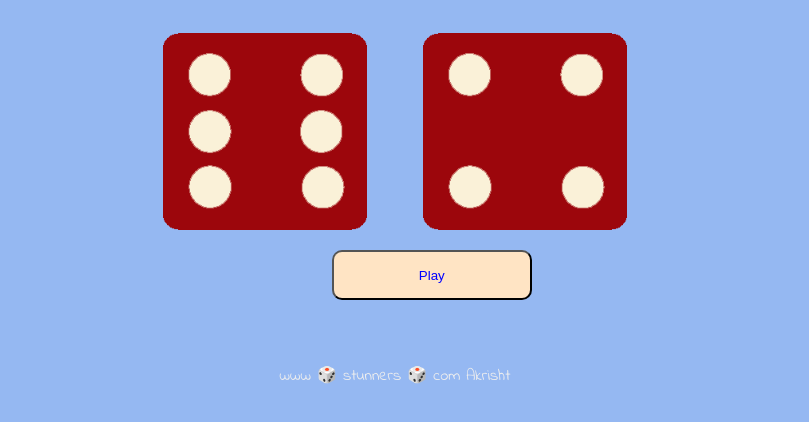
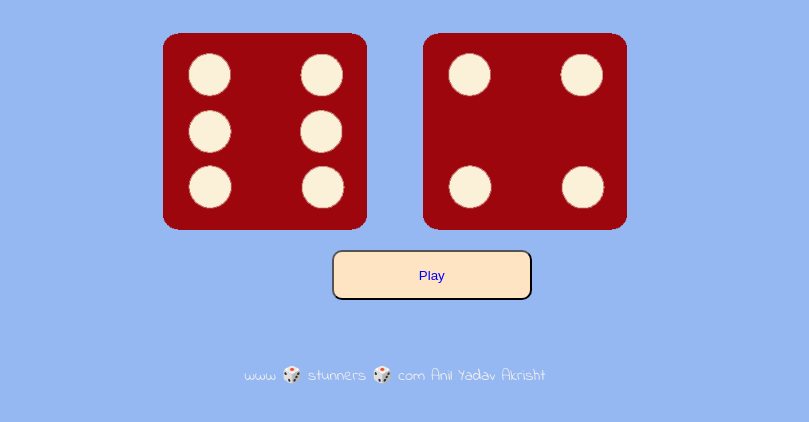
Before and after one commit to akrisht2805/Dice-Game, a plain HTML site: page index.html in a window 1280 px wide. Shown: the part 302-724 px from the top of the page, without its empty margins (245-1054 px from the left). Drawn offline with Linux system fonts and the light colour scheme.

Commit message:
anil and akrisht

```diff
--- a/index.html
+++ b/index.html
@@ -31,6 +31,7 @@
 
   <footer>
     www 🎲 stunners 🎲 com
+    Anil Yadav
     Akrisht
   </footer>
 </html>
```
